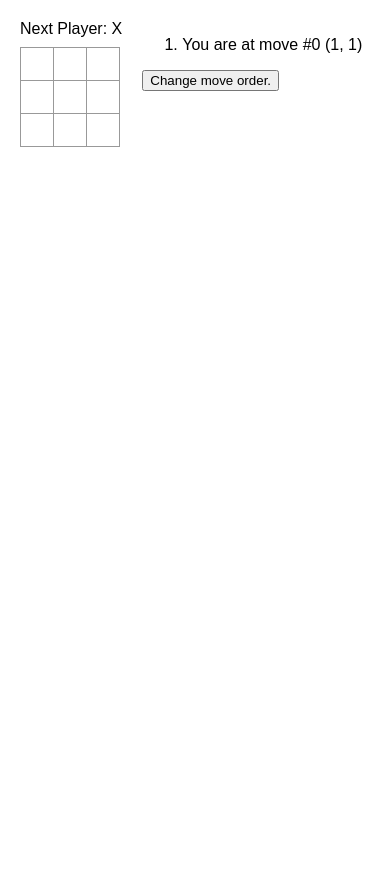
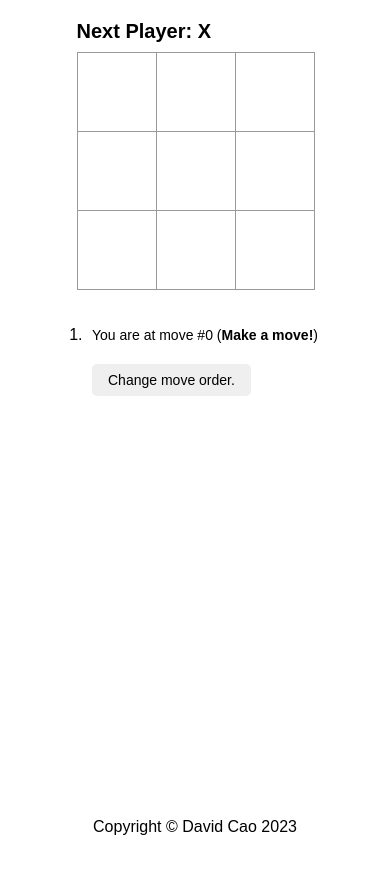
Before and after one commit to dave-cao/Learning-React, a React (Create React App) app in the folder tictactoe/: page / in a window 390 px wide. Shown: the top 874 px of the page. Before the commit the page ends 844 px from the top, so only its background shows below. Built offline with nearby package versions, Linux system fonts and the light colour scheme.

Commit message:
added responsiveness and all 5 challenges:

```diff
--- a/tictactoe/src/App.css
+++ b/tictactoe/src/App.css
@@ -46,45 +46,123 @@ ul {
   padding-left: 20px;
 }
 
-* {
-  box-sizing: border-box;
-}
-
-body {
-  font-family: sans-serif;
-  margin: 20px;
-  padding: 0;
-}
-
 .square {
   background: #fff;
   border: 1px solid #999;
   float: left;
-  font-size: 24px;
+  font-size: 50px;
   font-weight: bold;
-  line-height: 34px;
-  height: 34px;
+  line-height: 100px; /* Adjusted for center alignment */
+  height: 100px;
   margin-right: -1px;
   margin-top: -1px;
   padding: 0;
   text-align: center;
-  width: 34px;
+  width: 100px;
 }
 
 .board-row:after {
   clear: both;
-  content: '';
+  content: "";
   display: table;
 }
 
 .status {
   margin-bottom: 10px;
+  font-size: 24px; /* Increased font size */
+  font-weight: bold;
 }
+
 .game {
   display: flex;
   flex-direction: row;
+  align-items: center;
+  justify-content: center;
+  height: 60vh;
 }
 
 .game-info {
   margin-left: 20px;
 }
+
+.game-info ol {
+  padding-left: 20px;
+}
+
+.game-info button {
+  margin: 5px;
+  font-size: 16px;
+  border: none;
+  padding: 4px 5px;
+  border-radius: 5px;
+  cursor: pointer;
+}
+
+.game-info button:hover {
+  background-color: silver;
+}
+
+.game-info p {
+  font-size: 16px;
+  margin: 5px;
+}
+
+.game-info span {
+  font-weight: bold;
+}
+
+.highlight {
+  background-color: yellow; /* Added highlight color */
+}
+
+.App {
+  min-height: 100vh;
+}
+
+footer {
+  position: fixed;
+  bottom: 0;
+  left: 0;
+  right: 0;
+  padding: 8px;
+  text-align: center;
+}
+
+.game-board {
+  width: auto;
+  height: auto;
+}
+@media only screen and (max-width: 690px) {
+  .game {
+    height: auto;
+    flex-direction: column;
+  }
+
+  .game-info {
+    margin-top: 20px;
+  }
+
+  .game-info ol {
+    padding-left: 0;
+  }
+
+  .square {
+    width: 80px;
+    height: 80px;
+    font-size: 40px;
+    line-height: 80px;
+  }
+
+  .status {
+    font-size: 20px;
+  }
+
+  .game-info button {
+    font-size: 14px;
+    padding: 8px 16px;
+  }
+
+  .game-info p {
+    font-size: 14px;
+  }
+}
--- a/tictactoe/src/App.js
+++ b/tictactoe/src/App.js
@@ -11,6 +11,7 @@
 import { useState } from "react";
 
 import "./App.css";
+import Footer from "./Footer";
 
 function Square({ value, onSquareClick, style }) {
   // When button is clicked
@@ -130,7 +131,7 @@ export default function Game() {
 
   const moves = history.map((squares, move) => {
     let description;
-    const [row, col] = position[move];
+    let [row, col] = position[move];
     move > 0
       ? (description = `Go to move # ${move}. (${row + 1}, ${col + 1})`)
       : (description = "Go to game start");
@@ -141,8 +142,16 @@ export default function Game() {
         {!(move === currentMove) ? (
           <button onClick={() => jumpTo(move)}>{description}</button>
         ) : (
-          <p>
-            You are at move #{currentMove} ({row + 1}, {col + 1})
+          <p className="currentMove">
+            You are at move #{currentMove} (
+            {row !== null && col !== null ? (
+              <span>
+                {row + 1}, {col + 1}
+              </span>
+            ) : (
+              <span>Make a move!</span>
+            )}
+            )
           </p>
         )}
       </li>
@@ -152,14 +161,22 @@ export default function Game() {
   if (!isAscending) moves.reverse(); // Challenge 3
 
   return (
+    <div className="App">
       <div className="game">
         <div className="game-board">
-        <Board xIsNext={xIsNext} squares={currentSquares} onPlay={handlePlay} />
+          <Board
+            xIsNext={xIsNext}
+            squares={currentSquares}
+            onPlay={handlePlay}
+          />
         </div>
         <div className="game-info">
           <ol>{moves}</ol>
           <button onClick={toggleMoveOrder}>Change move order.</button>
         </div>
+      </div>
+
+      <Footer />
     </div>
   );
 }
--- /dev/null
+++ b/tictactoe/src/Footer.js
@@ -0,0 +1,7 @@
+const Footer = () => {
+  const year = new Date().getFullYear();
+
+  return <footer>{`Copyright © David Cao ${year}`}</footer>;
+};
+
+export default Footer;
```
Lines whose indentation alone changed are shown as unchanged.
